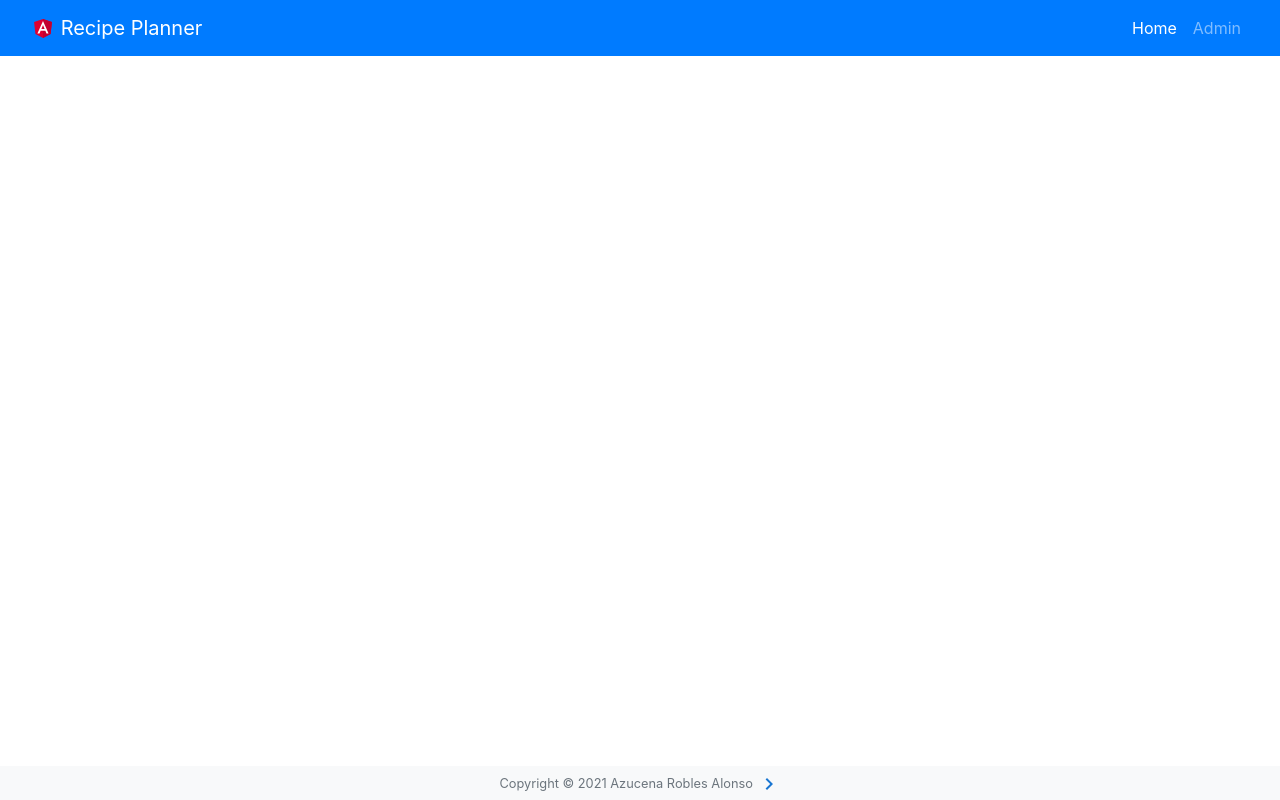
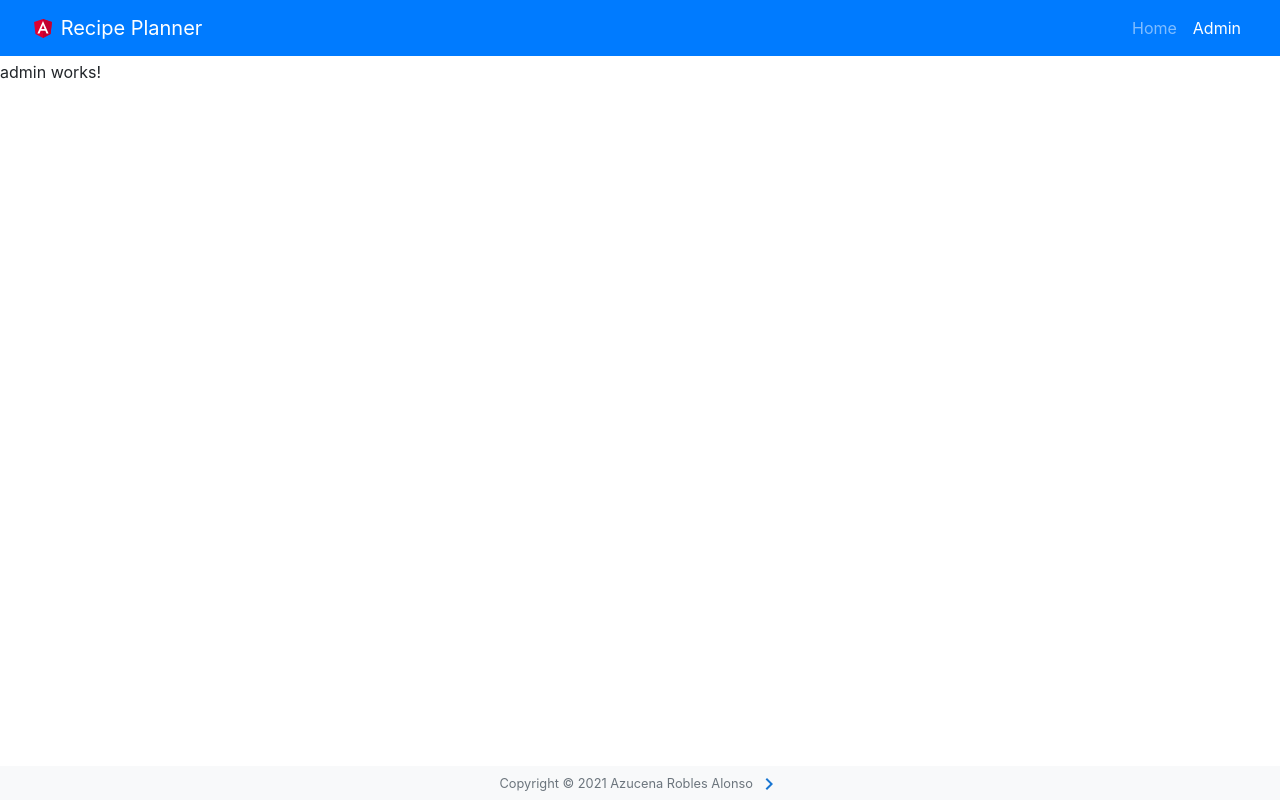
Before and after one commit to azrobles/recipe-planner, an Angular app: page /admin in a window 1280 px wide. Before the commit this address led to /. Built offline with nearby package versions, Linux system fonts and the light colour scheme.

Commit message:
Routing to admin component

```diff
--- /dev/null
+++ b/src/app/admin/admin.component.html
@@ -0,0 +1 @@
+<p>admin works!</p>
--- /dev/null
+++ b/src/app/admin/admin.component.ts
@@ -0,0 +1,15 @@
+import { Component, OnInit } from '@angular/core';
+
+@Component({
+  selector: 'app-admin',
+  templateUrl: './admin.component.html',
+  styleUrls: ['./admin.component.css']
+})
+export class AdminComponent implements OnInit {
+
+  constructor() { }
+
+  ngOnInit(): void {
+  }
+
+}
--- a/src/app/app-routing.module.ts
+++ b/src/app/app-routing.module.ts
@@ -1,11 +1,13 @@
 import { NgModule } from '@angular/core';
 import { RouterModule, Routes } from '@angular/router';
+import { AdminComponent } from './admin/admin.component';
 
 import { HomeComponent } from './home/home.component';
 
 const routes: Routes = [
   { path: '', redirectTo: '/home', pathMatch: 'full' },
-  { path: 'home', component: HomeComponent }
+  { path: 'home', component: HomeComponent },
+  { path: 'admin', component: AdminComponent }
 ];
 
 @NgModule({
--- a/src/app/app.component.css
+++ b/src/app/app.component.css
@@ -1,4 +1,5 @@
 main {
+  padding-top: 60px;
   padding-bottom: 40px;
 }
 
--- a/src/app/app.module.ts
+++ b/src/app/app.module.ts
@@ -6,12 +6,14 @@ import { AppComponent } from './app.component';
 import { NgbModule } from '@ng-bootstrap/ng-bootstrap';
 import { NavbarComponent } from './navbar/navbar.component';
 import { HomeComponent } from './home/home.component';
+import { AdminComponent } from './admin/admin.component';
 
 @NgModule({
   declarations: [
     AppComponent,
     NavbarComponent,
-    HomeComponent
+    HomeComponent,
+    AdminComponent
   ],
   imports: [
     BrowserModule,
--- a/src/app/home/home.component.css
+++ b/src/app/home/home.component.css
@@ -50,7 +50,7 @@ svg#rocket {
 }
 
 svg#rocket-smoke {
-  height: calc(100vh - 95px);
+  height: calc(100vh - 195px);
   position: absolute;
   top: 10px;
   right: 180px;
--- a/src/app/navbar/navbar.component.html
+++ b/src/app/navbar/navbar.component.html
@@ -11,8 +11,9 @@
       Recipe Planner
     </a>
 
-    <button class="navbar-toggler" type="button" aria-controls="navbarContent" [attr.aria-expanded]="!isCollapsed" aria-label="Toggle navigation"
-        (click)="isCollapsed = !isCollapsed">
+    <button class="navbar-toggler" type="button" aria-controls="navbarContent"
+      [attr.aria-expanded]="!isCollapsed" aria-label="Toggle navigation"
+      (click)="isCollapsed = !isCollapsed">
       <span class="navbar-toggler-icon"></span>
     </button>
 
@@ -20,11 +21,21 @@
       <ul class="navbar-nav ml-auto">
 
         <li class="nav-item">
-          <a class="nav-link active" aria-current="page" [routerLink]="'.'" (click)="isCollapsed = true">Home</a>
+          <a class="nav-link" routerLink="/home" routerLinkActive="active"
+            #rla="routerLinkActive" [routerLinkActiveOptions]="{exact: true}"
+            [attr.aria-current]="rla.isActive ? 'page' : undefined"
+            (click)="isCollapsed = true">
+            Home
+          </a>
         </li>
 
         <li class="nav-item">
-          <a class="nav-link" [routerLink]="'.'" (click)="isCollapsed = true">Admin</a>
+          <a class="nav-link" routerLink="/admin" routerLinkActive="active"
+            #rla="routerLinkActive" [routerLinkActiveOptions]="{exact: true}"
+            [attr.aria-current]="rla.isActive ? 'page' : undefined"
+            (click)="isCollapsed = true">
+            Admin
+          </a>
         </li>
 
       </ul>
```
Also changed, not shown: src/app/admin/admin.component.css (added), 1 other file (tests, documents, lock files or other folders).
